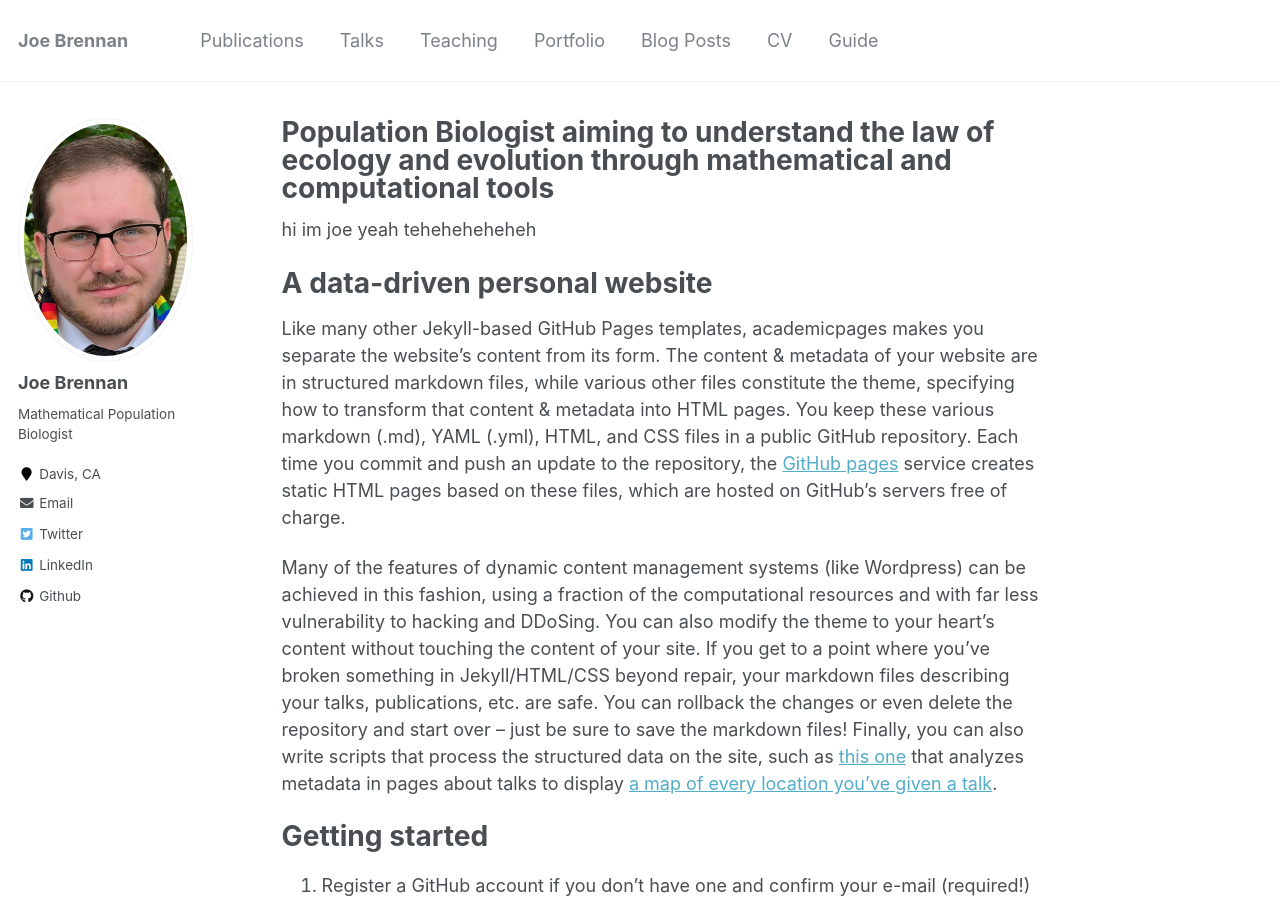
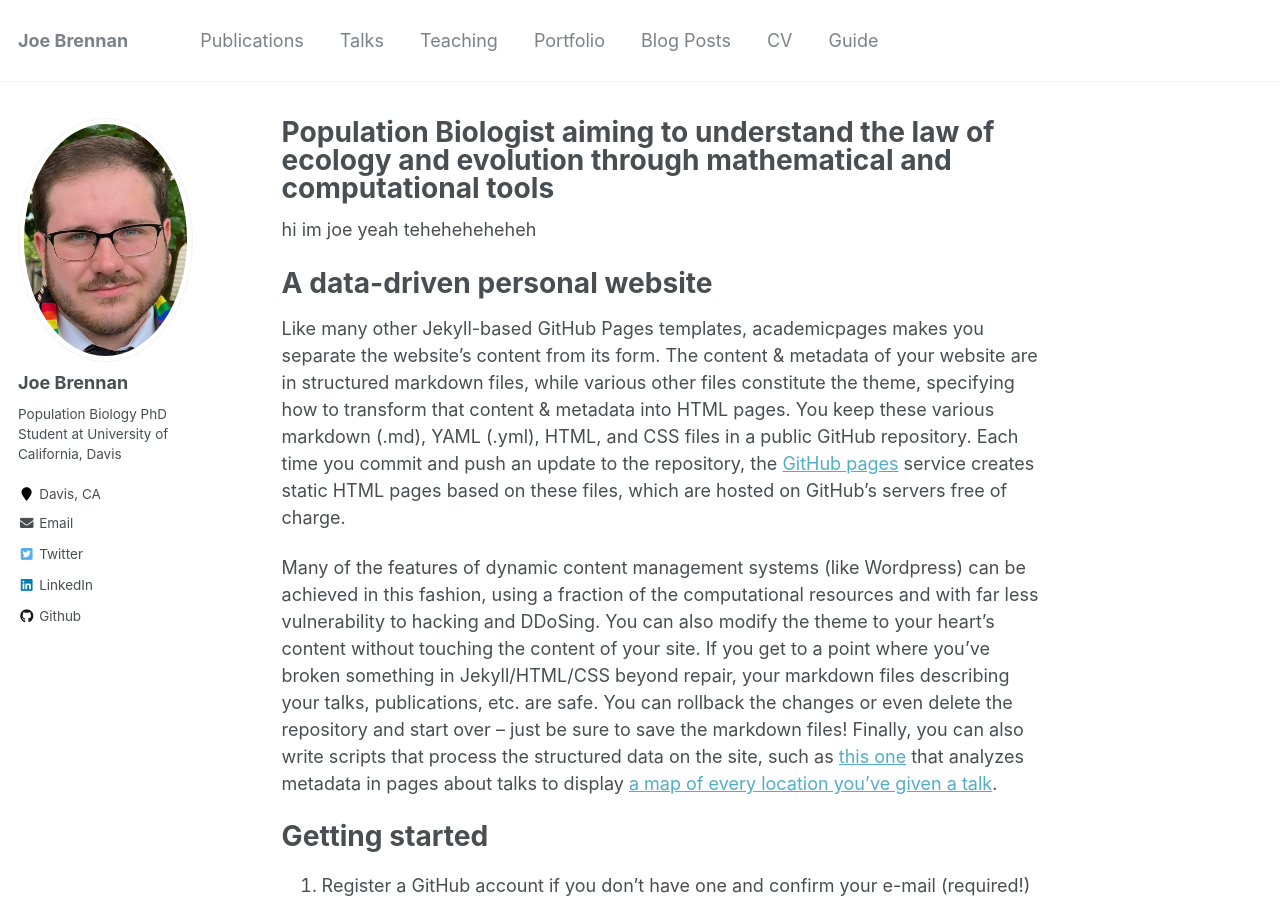
Before and after one commit to biologyjoe87/biologyjoe87.github.io, a Jekyll site: the page built from _pages/about.md, in a window 1280 px wide and 900 px high. Built offline with Jekyll 4.4.1, drawn with Linux system fonts in a browser that asks for light colours.

Commit message:
Update _config.yml

```diff
--- a/_config.yml
+++ b/_config.yml
@@ -78,7 +78,7 @@ analytics:
 author:
   name             : "Joe Brennan"
   avatar           : "profile2.png"
-  bio              : "Mathematical Population Biologist"
+  bio              : "Population Biology PhD Student at University of California, Davis"
   location         : "Davis, CA"
   employer         :
   pubmed           :
```
